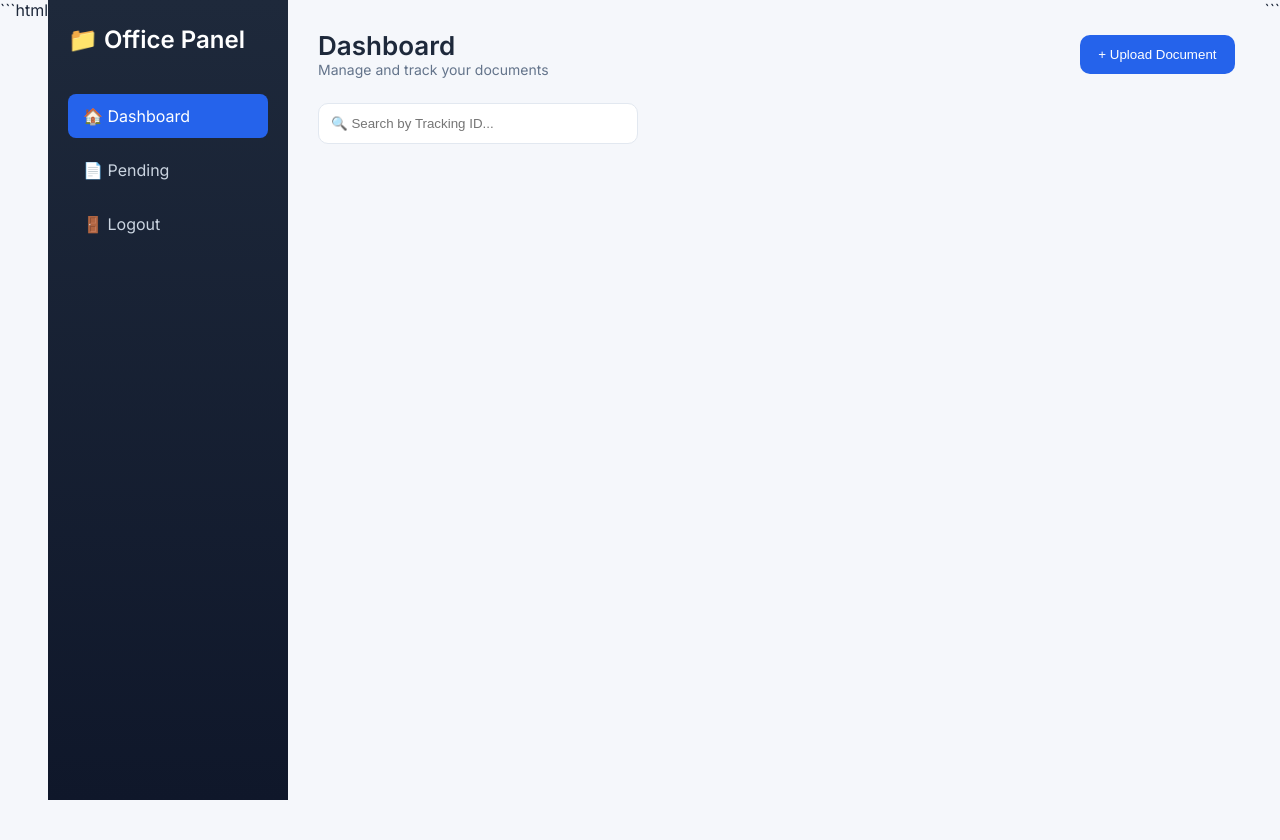
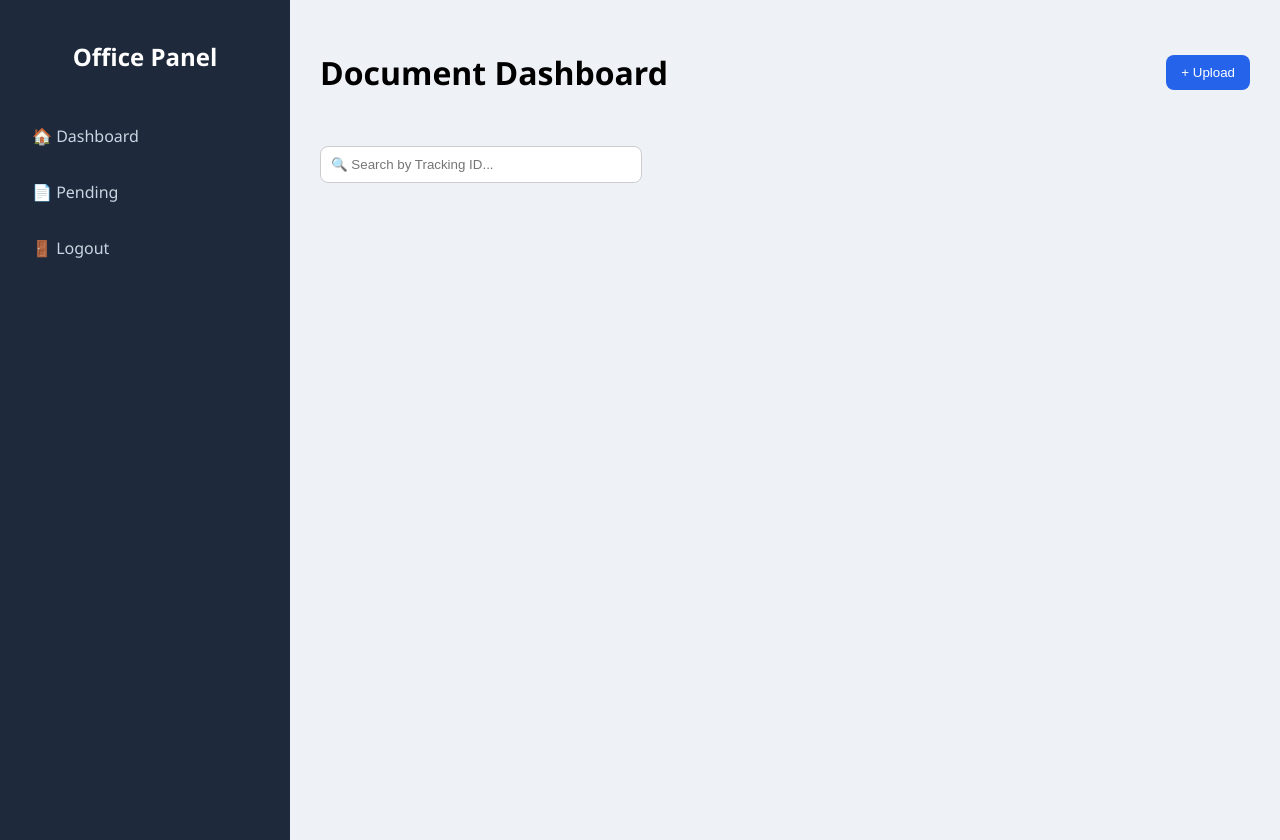
Before and after one commit to anj034542-star/AADS, a Flask app: page /userdashboard in a window 1280 px wide. Before the commit the page ends 800 px from the top, so only its background shows below. Run offline with Flask 3, Linux system fonts and the light colour scheme; the visitor is signed in with stand-in values (Sample User, id 1).

Commit message:
Update userdashboard.html

````diff
--- a/templates/userdashboard.html
+++ b/templates/userdashboard.html
@@ -1,54 +1,45 @@
-```html
 <!DOCTYPE html>
 <html>
 <head>
 <meta charset="UTF-8">
 <title>Office Dashboard</title>
 
-<link href="https://fonts.googleapis.com/css2?family=Inter:wght@300;400;600&display=swap" rel="stylesheet">
-
 <style>
-* {
+body {
   margin: 0;
-  padding: 0;
-  box-sizing: border-box;
-}
-
-body {
-  font-family: 'Inter', sans-serif;
+  font-family: "Segoe UI", sans-serif;
   display: flex;
-  background: #f5f7fb;
-  color: #1e293b;
+  background: #eef2f7;
 }
 
 /* SIDEBAR */
 .sidebar {
-  width: 240px;
+  width: 250px;
   height: 100vh;
-  background: linear-gradient(180deg, #1e293b, #0f172a);
-  color: #fff;
-  padding: 25px 20px;
+  background: #1e293b;
+  color: white;
+  padding: 20px;
 }
 
 .sidebar h2 {
+  text-align: center;
   margin-bottom: 40px;
-  font-weight: 600;
 }
 
 .sidebar a {
-  display: block;
-  padding: 12px 15px;
+  display: flex;
+  align-items: center;
+  gap: 10px;
+  padding: 12px;
   margin-bottom: 10px;
-  border-radius: 8px;
   color: #cbd5e1;
   text-decoration: none;
-  transition: 0.3s;
+  border-radius: 8px;
 }
 
-.sidebar a:hover,
-.sidebar a.active {
-  background: #2563eb;
-  color: #fff;
+.sidebar a:hover {
+  background: #334155;
+  color: white;
 }
 
 /* MAIN */
@@ -64,183 +55,183 @@
   align-items: center;
 }
 
-.header h1 {
-  font-size: 26px;
+/* BUTTON */
+.btn {
+  background: #2563eb;
+  color: white;
+  padding: 10px 15px;
+  border: none;
+  border-radius: 8px;
+  cursor: pointer;
 }
 
-.subtitle {
-  font-size: 14px;
-  color: #64748b;
+/* FORM */
+.form-card {
+  background: white;
+  padding: 20px;
+  margin-top: 20px;
+  border-radius: 12px;
+  display: none;
+  box-shadow: 0 4px 10px rgba(0,0,0,0.05);
 }
 
-/* BUTTON */
-.btn-primary {
-  background: #2563eb;
-  color: white;
-  border: none;
-  padding: 12px 18px;
-  border-radius: 10px;
-  cursor: pointer;
-  font-weight: 500;
-  transition: 0.3s;
+input, textarea, select {
+  width: 100%;
+  padding: 10px;
+  margin-top: 10px;
+  border-radius: 8px;
+  border: 1px solid #ccc;
 }
 
-.btn-primary:hover {
-  background: #1d4ed8;
-  transform: translateY(-1px);
+/* DOCUMENT CARDS */
+.card {
+  background: white;
+  padding: 15px;
+  margin-top: 15px;
+  border-radius: 12px;
+  display: flex;
+  justify-content: space-between;
+  align-items: center;
+  box-shadow: 0 3px 8px rgba(0,0,0,0.05);
 }
 
-/* TOPBAR */
-.topbar {
-  margin: 25px 0;
+.card-left {
+  max-width: 70%;
 }
 
-.topbar input {
-  width: 320px;
-  padding: 12px;
-  border-radius: 10px;
-  border: 1px solid #e2e8f0;
-  outline: none;
-  transition: 0.3s;
-}
-
-.topbar input:focus {
-  border-color: #2563eb;
-  box-shadow: 0 0 0 3px rgba(37, 99, 235, 0.1);
-}
-
-/* GRID */
-.grid {
-  display: grid;
-  grid-template-columns: repeat(auto-fill, minmax(320px, 1fr));
-  gap: 20px;
-}
-
-/* CARD */
-.card {
-  background: #ffffff;
-  border-radius: 14px;
-  padding: 18px;
-  box-shadow: 0 6px 18px rgba(0,0,0,0.05);
-  transition: 0.3s;
-}
-
-.card:hover {
-  transform: translateY(-4px);
-}
-
-.card strong {
-  font-size: 16px;
-}
-
-.card p {
-  font-size: 14px;
-  margin: 10px 0;
-  color: #475569;
-}
-
-/* STATUS */
 .status {
-  font-size: 13px;
-  font-weight: 600;
+  font-weight: bold;
 }
 
 .pending { color: #f59e0b; }
 .approved { color: #22c55e; }
 .declined { color: #ef4444; }
 
-/* ACTIONS */
-.actions {
-  margin-top: 10px;
-}
-
 .actions a {
-  margin-right: 10px;
   text-decoration: none;
   font-size: 18px;
-}
-
-/* EMPTY STATE */
-.empty {
-  background: white;
-  padding: 30px;
-  text-align: center;
-  border-radius: 12px;
-  color: #64748b;
+  margin-left: 10px;
 }
 </style>
 </head>
 
 <body>
 
-<!-- SIDEBAR -->
 <div class="sidebar">
-  <h2>📁 Office Panel</h2>
-
-  <a href="#" onclick="showAll()" class="active">🏠 Dashboard</a>
+  <h2>Office Panel</h2>
+  <a href="#" onclick="showAll()">🏠 Dashboard</a>
   <a href="#" onclick="filterDocs('pending')">📄 Pending</a>
   <a href="/logout">🚪 Logout</a>
 </div>
 
-<!-- MAIN -->
 <div class="main">
 
-  <!-- HEADER -->
   <div class="header">
-    <div>
-      <h1>Dashboard</h1>
-      <p class="subtitle">Manage and track your documents</p>
+    <h1>Document Dashboard</h1>
+    <button class="btn" onclick="toggleForm()">+ Upload</button>
   </div>
 
-    <button class="btn-primary" onclick="openUploadPage()">
-      + Upload Document
-    </button>
-  </div>
-
-  <!-- SEARCH -->
-  <div class="topbar">
+  <div style="margin-top:20px;">
   <input
     type="text"
     id="searchInput"
     placeholder="🔍 Search by Tracking ID..."
     onkeyup="searchDocs()"
+    style="width: 300px; padding:10px; border-radius:8px; border:1px solid #ccc;"
   >
 </div>
 
+  <!-- FORM -->
+  <div class="form-card" id="docForm">
+    <input type="text" id="docTitle" placeholder="Title">
+    <textarea id="docDesc" placeholder="Description"></textarea>
+
+    <select id="docOffice">
+      <option value="">Select Office</option>
+      <option value="Office 1">Office 1</option>
+      <option value="Office 2">Office 2</option>
+      <option value="Office 3">Office 3</option>
+    </select>
+
+    <input type="file" id="docFile" accept=".doc,.docx,.xls,.xlsx">
+
+    <button class="btn" onclick="saveDocument()">Upload</button>
+  </div>
+
   <!-- DOCUMENT LIST -->
-  <div id="documentsList" class="grid"></div>
+  <div id="documentsList"></div>
 
 </div>
 
 <script>
+
 let allDocs = [];
 
-/* LOAD DATA */
-window.onload = function() {
-  fetch('/documents')
+// TOGGLE FORM
+function toggleForm() {
+  const form = document.getElementById('docForm');
+  form.style.display = form.style.display === 'block' ? 'none' : 'block';
+}
+
+// ================= UPLOAD =================
+function saveDocument() {
+  const title = document.getElementById('docTitle').value.trim();
+  const desc = document.getElementById('docDesc').value.trim();
+  const office = document.getElementById('docOffice').value;
+  const fileInput = document.getElementById('docFile');
+
+  if (!title || !desc || !office || !fileInput.files.length) {
+    alert("All fields required!");
+    return;
+  }
+
+  const file = fileInput.files[0];
+
+  const allowed = ['doc','docx','xls','xlsx'];
+  const ext = file.name.split('.').pop().toLowerCase();
+
+  if (!allowed.includes(ext)) {
+    alert("Only Word/Excel allowed!");
+    return;
+  }
+
+  const formData = new FormData();
+  formData.append("title", title);
+  formData.append("desc", desc);
+  formData.append("office", office);
+  formData.append("file", file);
+
+  fetch('/upload', {
+    method: 'POST',
+    body: formData
+  })
   .then(res => res.json())
   .then(data => {
-      data.forEach(doc => {
-        if (!doc.tracking_id) {
-          doc.tracking_id = "TRK-" + Math.floor(Math.random()*99999);
+    if (data.error) {
+      alert(data.error);
+      return;
     }
+
+    allDocs.push(data);
+    renderDocs(allDocs);
+
+    // reset form
+    document.getElementById('docTitle').value = '';
+    document.getElementById('docDesc').value = '';
+    document.getElementById('docOffice').value = '';
+    fileInput.value = '';
+    document.getElementById('docForm').style.display = 'none';
+  })
+  .catch(err => {
+    alert("Upload failed!");
+    console.error(err);
   });
+}
 
-      allDocs = data;
-      renderDocs(allDocs);
-    })
-    .catch(err => console.error(err));
-};
-
-/* RENDER */
+// ================= RENDER =================
 function renderDocs(docs) {
   const list = document.getElementById('documentsList');
   list.innerHTML = '';
-
-  if (docs.length === 0) {
-    list.innerHTML = `<div class="empty">No documents found</div>`;
-    return;
-  }
 
   docs.forEach(doc => {
 
@@ -261,17 +252,17 @@
     div.className = "card";
 
     div.innerHTML = `
-      <strong>${doc.title}</strong>
+      <div class="card-left">
+        <strong>${doc.title}</strong><br>
+        <small><b>ID:</b> ${doc.tracking_id || "N/A"}</small>
         <p>${doc.desc}</p>
-
-      <small><b>ID:</b> ${doc.tracking_id}</small><br>
-      <small><b>Office:</b> ${doc.office || "N/A"}</small><br><br>
-
+        <small><b>Office:</b> ${doc.office || "N/A"}</small><br>
         <span class="status ${statusClass}">${statusText}</span>
+      </div>
 
       <div class="actions">
-        <a href="/uploads/${doc.filename}" target="_blank" title="Open">📂</a>
-        <a href="#" onclick="viewHistory('${doc.filename}')" title="History">🕒</a>
+        <a href="/uploads/${doc.filename}" target="_blank" title="Open File">📂</a>
+        <a href="#" onclick="viewHistory('${doc.filename}')" title="View History">🕒</a>
       </div>
     `;
 
@@ -279,7 +270,7 @@
   });
 }
 
-/* FILTER */
+// ================= FILTER =================
 function filterDocs(type) {
   if (type === 'pending') {
     const filtered = allDocs.filter(doc => !doc.status || doc.status.includes("PENDING"));
@@ -287,15 +278,32 @@
   }
 }
 
-/* SHOW ALL */
+// SHOW ALL
 function showAll() {
   renderDocs(allDocs);
 }
 
-/* SEARCH */
+// ================= HISTORY =================
+function viewHistory(filename) {
+  // placeholder (you can connect backend later)
+  alert("Viewing history for: " + filename);
+}
+
+// ================= LOAD =================
+window.onload = function() {
+  fetch('/documents')
+    .then(res => res.json())
+    .then(data => {
+      allDocs = data;
+      renderDocs(allDocs);
+    })
+    .catch(err => console.error(err));
+}
   function searchDocs() {
   const input = document.getElementById('searchInput').value.toLowerCase().trim();
+  const list = document.getElementById('documentsList');
 
+  // if empty → show all
   if (input === "") {
     renderDocs(allDocs);
     return;
@@ -305,20 +313,45 @@
     doc.tracking_id && doc.tracking_id.toLowerCase().includes(input)
   );
 
+  // ❌ NOT FOUND MESSAGE
+  if (filtered.length === 0) {
+    list.innerHTML = `
+      <div style="
+        background:white;
+        padding:20px;
+        margin-top:20px;
+        border-radius:10px;
+        text-align:center;
+        color:#ef4444;
+        font-weight:bold;
+      ">
+        ❌ Tracking ID not found
+      </div>
+    `;
+    return;
+  }
+
+  // ✅ show results
   renderDocs(filtered);
 }
 
-/* HISTORY */
-function viewHistory(filename) {
-  alert("Viewing history for: " + filename);
+window.onload = function() {
+  fetch('/documents')
+    .then(res => res.json())
+    .then(data => {
+
+      // add fallback IDs if missing
+      data.forEach(doc => {
+        if (!doc.tracking_id) {
+          doc.tracking_id = "TRK-" + Math.floor(Math.random()*99999);
         }
+      });
 
-/* NAVIGATION */
-function openUploadPage() {
-  window.location.href = "upload.html";
-}
+      allDocs = data;
+      renderDocs(allDocs);
+    });
+};
 </script>
 
 </body>
 </html>
-```
````
Lines whose indentation alone changed are shown as unchanged.
